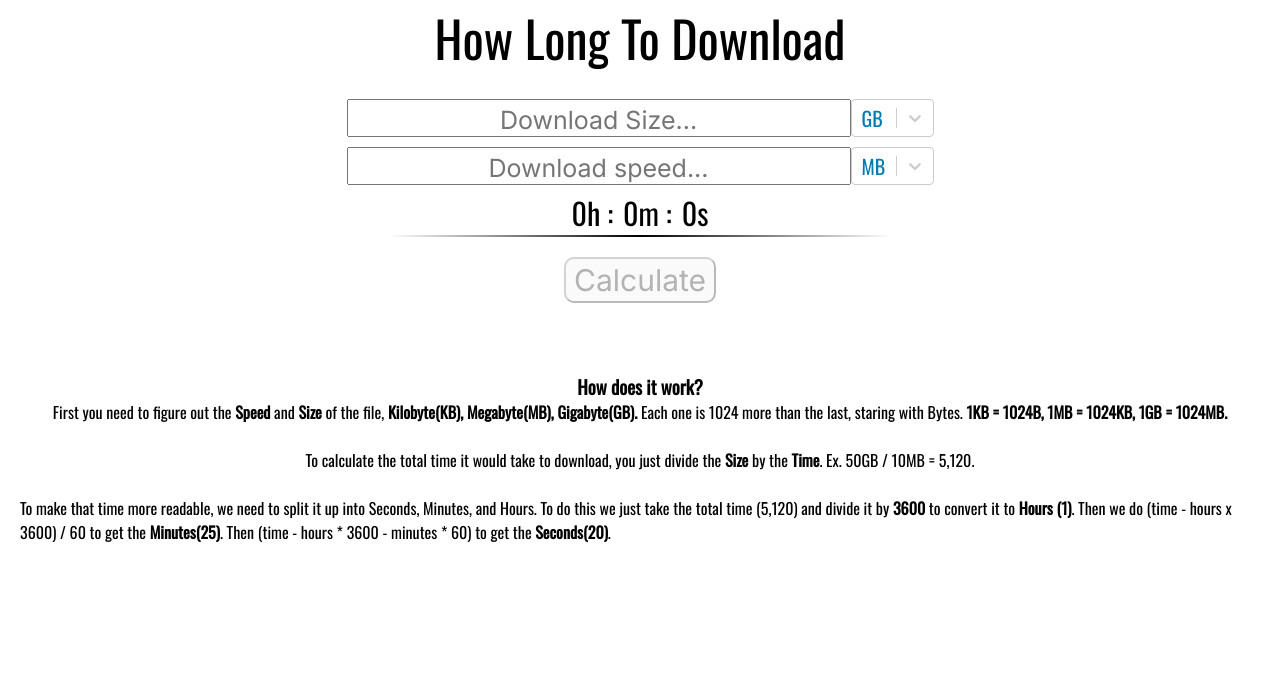
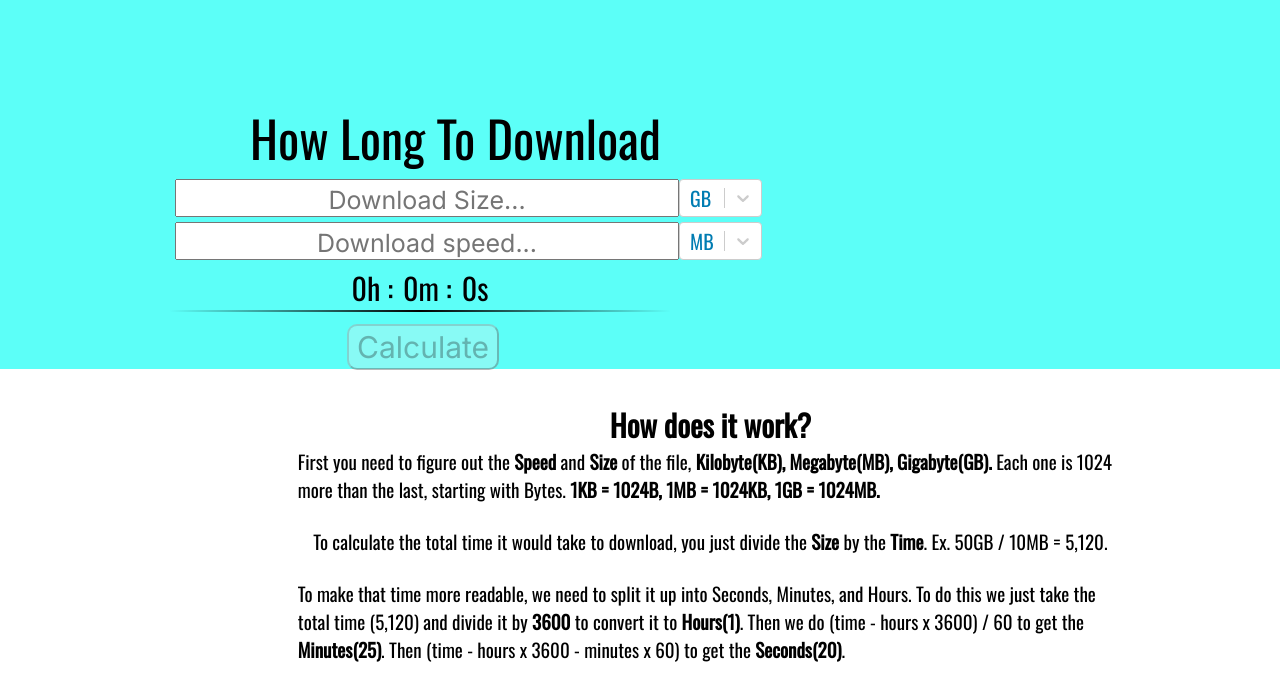
Before and after one commit to JordanDyck/Download-Estimator, a React (Create React App) app: page / in a window 1280 px wide. Shown: the top 700 px of the page. Built offline with nearby package versions, Linux system fonts and the light colour scheme.

Commit message:
fixed typos, added background. styled desktop.

```diff
--- a/src/App.scss
+++ b/src/App.scss
@@ -1,34 +1,64 @@
 @import url("https://fonts.googleapis.com/css2?family=Inter&display=swap");
 @import url("https://fonts.googleapis.com/css2?family=Oswald&display=swap");
 
-$desktop: 950px;
+$mobile: 950px;
 
 * {
   margin: 0;
   padding: 0;
   font-family: Oswald, sans-serif;
 }
-
+body {
+  background: linear-gradient(
+    150deg,
+    rgba(92, 255, 248, 1) 37%,
+    rgba(255, 255, 255, 1) 37%
+  );
+  height: 100dvh;
+  overflow: hidden;
+  @media (width < 1420px) {
+    background: linear-gradient(
+      180deg,
+      rgba(92, 255, 248, 1) 41%,
+      rgba(255, 255, 255, 1) 41%
+    );
+  }
+  @media (width < 552px) {
+    background: linear-gradient(
+      180deg,
+      rgba(92, 255, 248, 1) 37%,
+      rgba(255, 255, 255, 1) 37%
+    );
+  }
+}
 .wrapper {
-  display: flex;
-  flex-direction: column;
-
-  align-items: center;
+  margin: 100px 0 0 170px;
+  @media (max-width: $mobile) {
+    display: flex;
+    flex-direction: column;
+    align-items: center;
+    margin: 30px 0 0 0;
+  }
 
   .title {
-    display: flex;
-    justify-content: center;
-
     font-size: clamp(28px, 7vw, 50px);
-    text-align: center;
-    margin-bottom: 20px;
+    margin-left: 80px;
+    @media (max-width: $mobile) {
+      display: flex;
+      margin-bottom: 20px;
+      margin-left: 0;
+      justify-content: center;
+      text-align: center;
+    }
   }
   .size-container,
   .speed-container {
     display: flex;
-    justify-content: center;
     width: 80%;
     margin: 5px;
+    @media (max-width: $mobile) {
+      justify-content: center;
+    }
     .size-input,
     .speed-input {
       width: 100%;
@@ -83,21 +113,35 @@ $desktop: 950px;
 
   .calc-btn {
     font-size: 30px;
-    margin-top: 20px;
     font-family: Inter, sans-serif;
+    margin: 12px 177px;
     padding: 3px 8px;
     border-radius: 10px;
+    @media (max-width: $mobile) {
+      margin-top: 20px;
+    }
   }
 }
 .info-wrapper {
   display: flex;
   flex-direction: column;
   align-items: center;
-  margin-top: 50px;
   justify-content: center;
+  margin-left: clamp(0px, 11vw, 164px);
   padding: 20px;
+  @media (max-width: $mobile) {
+    margin-left: 0;
+  }
+
+  h3 {
+    font-size: 30px;
+  }
 
   span {
     font-weight: bold;
   }
+  p {
+    max-width: 84ch;
+    font-size: 19px;
+  }
 }
--- a/src/Components/Info.jsx
+++ b/src/Components/Info.jsx
@@ -7,7 +7,7 @@ const Info = () => {
         First you need to figure out the <span> Speed </span>and
         <span> Size</span> of the file,
         <span> Kilobyte(KB), Megabyte(MB), Gigabyte(GB). </span>
-        Each one is 1024 more than the last, staring with Bytes.
+        Each one is 1024 more than the last, starting with Bytes.
         <span> 1KB = 1024B, 1MB = 1024KB, 1GB = 1024MB.</span>
       </p>
       <br />
@@ -21,9 +21,9 @@ const Info = () => {
       <p>
         To make that time more readable, we need to split it up into Seconds,
         Minutes, and Hours. To do this we just take the total time (5,120) and
-        divide it by <span> 3600</span> to convert it to <span>Hours (1)</span>.
+        divide it by <span> 3600</span> to convert it to <span>Hours(1)</span>.
         Then we do (time - hours x 3600) / 60 to get the
-        <span> Minutes(25)</span>. Then (time - hours * 3600 - minutes * 60) to
+        <span> Minutes(25)</span>. Then (time - hours x 3600 - minutes x 60) to
         get the <span> Seconds(20)</span>.
       </p>
       <br />
```
